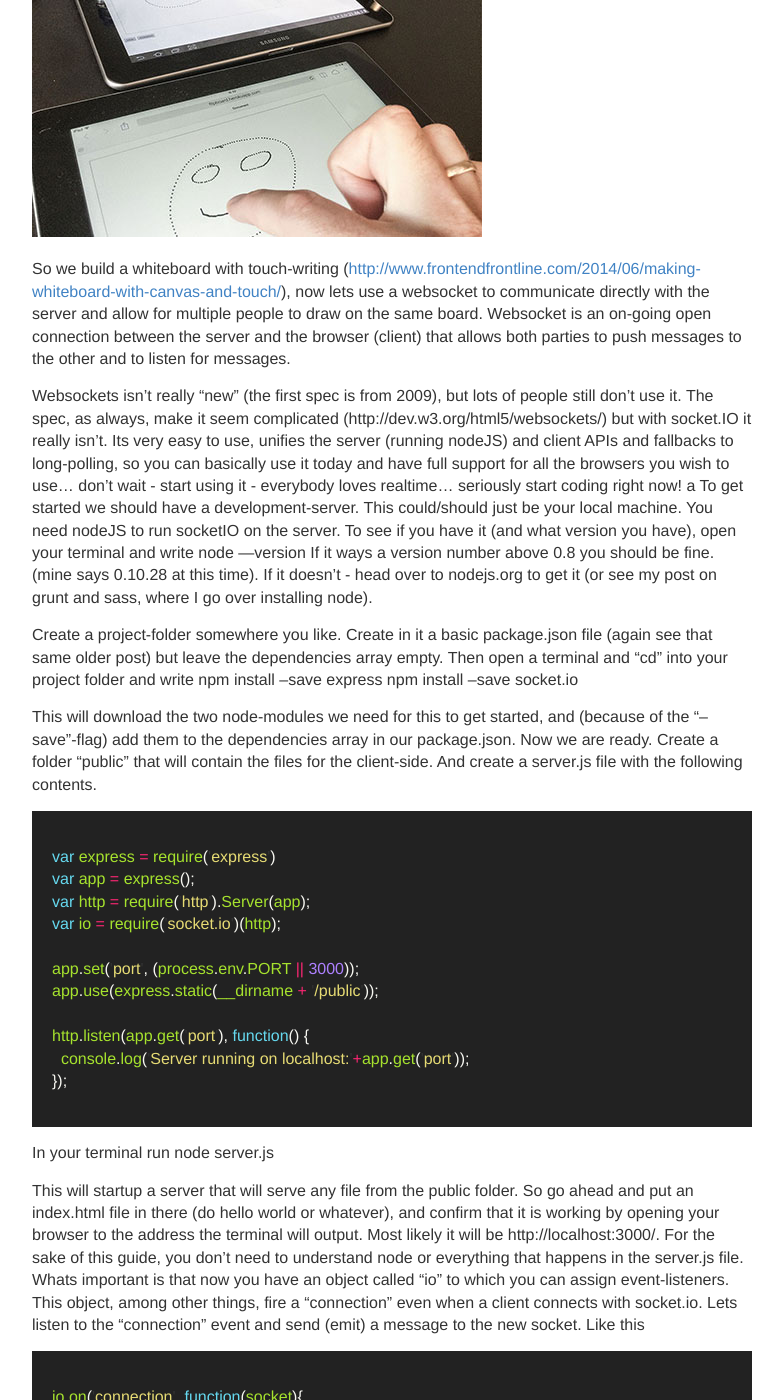
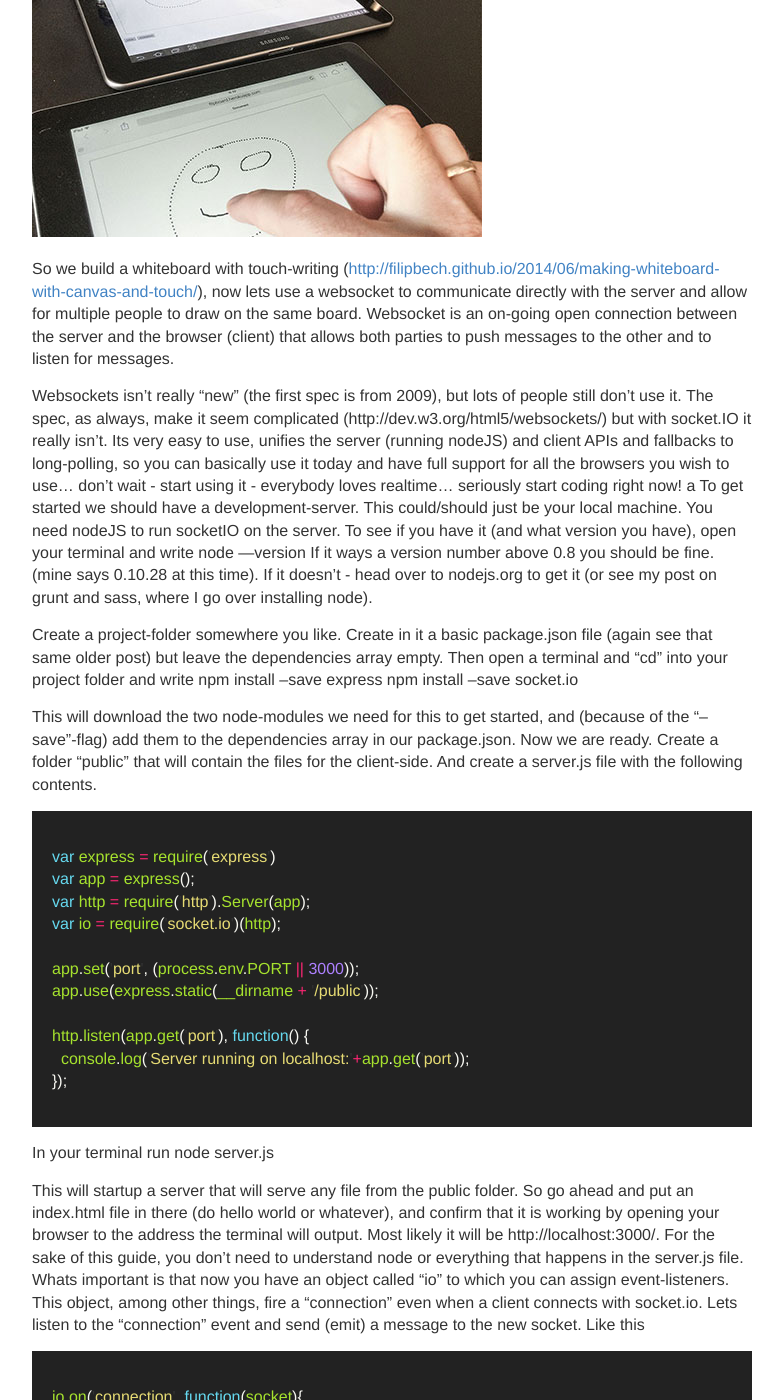
Before and after one commit to filipbech/filipbech.github.io, a Jekyll site: the page built from _posts/2014-6-26-making-your-whiteboard-collaborate-with.md, in a window 1280 px wide and 1400 px high, scrolled down 271 px. Shown: the whole window, without its empty margins (248-1031 px from the left). Built offline with Jekyll 4.4.1, drawn with Linux system fonts in a browser that asks for light colours; comment, search, counter and statistics services are not loaded; some of the changed text lies outside the part shown.

Commit message:
Update 2014-6-26-making-your-whiteboard-collaborate-with.md

````diff
--- a/_posts/2014-6-26-making-your-whiteboard-collaborate-with.md
+++ b/_posts/2014-6-26-making-your-whiteboard-collaborate-with.md
@@ -7,7 +7,7 @@
 
 ![_config.yml]({{ site.baseurl }}/images/posts/socket.jpg)
 
-So we build a whiteboard with touch-writing ([http://www.frontendfrontline.com/2014/06/making-whiteboard-with-canvas-and-touch/](http://www.frontendfrontline.com/2014/06/making-whiteboard-with-canvas-and-touch/)), now lets use a websocket to communicate directly with the server and allow for multiple people to draw on the same board. Websocket is an on-going open connection between the server and the browser (client) that allows both parties to push messages to the other and to listen for messages.
+So we build a whiteboard with touch-writing ([http://filipbech.github.io/2014/06/making-whiteboard-with-canvas-and-touch/](http://filipbech.github.io/2014/06/making-whiteboard-with-canvas-and-touch/)), now lets use a websocket to communicate directly with the server and allow for multiple people to draw on the same board. Websocket is an on-going open connection between the server and the browser (client) that allows both parties to push messages to the other and to listen for messages.
 
 Websockets isn’t really "new" (the first spec is from 2009), but lots of people still don’t use it. The spec, as always, make it seem complicated (http://dev.w3.org/html5/websockets/) but with socket.IO it really isn't. Its very easy to use, unifies the server (running nodeJS) and client APIs and fallbacks to long-polling, so you can basically use it today and have full support for all the browsers you wish to use… don’t wait - start using it - everybody loves realtime… seriously start coding right now!
 a
@@ -42,8 +42,8 @@
 
 ```js
 io.on('connection', function(socket){
-  console.log(‘we have a new connection’);
-  socket.emit(‘myMessage’,’Hi there");
+  console.log('we have a new connection');
+  socket.emit('myMessage','Hi there');
 });
 ```
 
````
